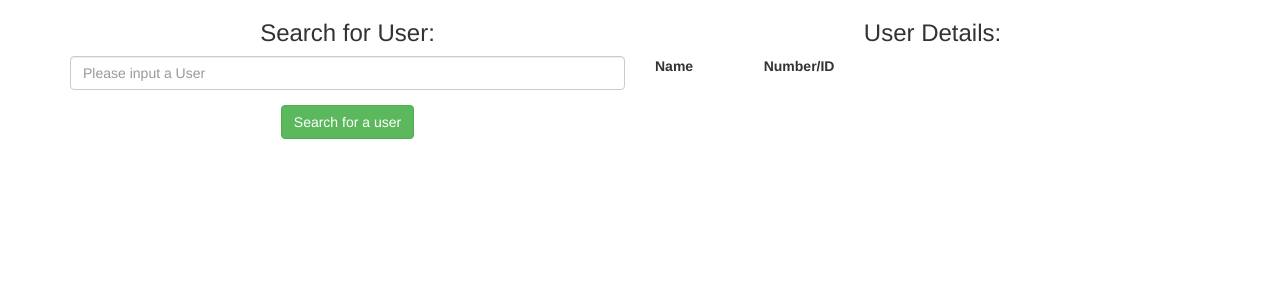
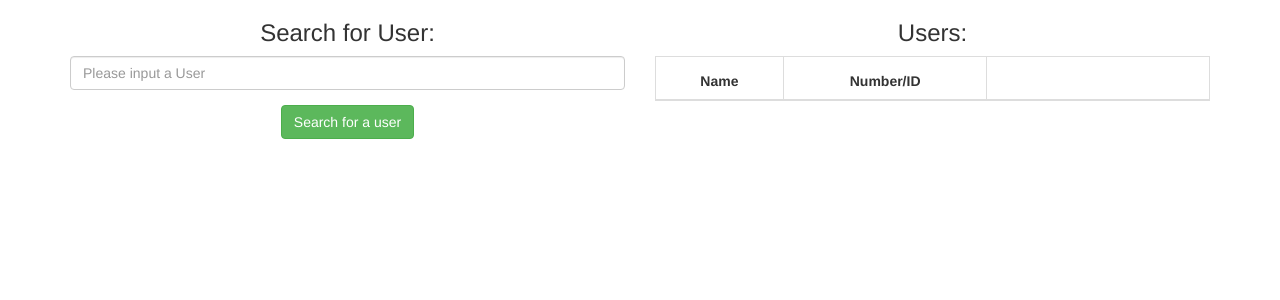
Before and after one commit to LukeWReagan/asset-management, an Angular app: page / in a window 1280 px wide. Shown: the top 300 px of the page. Built offline with nearby package versions, Linux system fonts and the light colour scheme.

Commit message:
made table look nicer

```diff
--- a/src/app/user/user.component.css
+++ b/src/app/user/user.component.css
@@ -0,0 +1,9 @@
+th {
+    text-align: center;
+    margin: auto;
+}
+
+tr {
+    text-align: center;
+    margin: auto;
+}
--- a/src/app/user/user.component.html
+++ b/src/app/user/user.component.html
@@ -20,19 +20,23 @@
       </form>
     </div>
     <div class="col-md-6">
-      <h3 class="text-center my-4">User Details:</h3>
+      <h3 class="text-center my-4">Users:</h3>
       <div class="text-center">
-	      <table style="min-width:35em">
+        <table class="table table-striped table-bordered" style="min-width:35em;margin:auto">
+          <thead>
 	        <tr>
-		        <th>Name</th>
+		        <th style="min-width:40%">Name</th>
 		        <th>Number/ID</th>
-		        <th style="visibility:hidden">More Info</th>
-	        </tr>
+		        <th style="visibility:hidden"> <button>More Info</button> </th>
+          </tr>
+        </thead>
+        <tbody>
 	        <tr *ngFor="let name of userData">
 		        <td>{{name.Name}}</td>
 		        <td>{{name.Phone}}</td>
 		        <td><button [routerLink]="['/info']">More Info</button></td>
-	        </tr>
+          </tr>
+        </tbody>
 	      </table>
       </div>
     </div>
```
Also changed, not shown: 1 other file (tests, documents, lock files or other folders).
